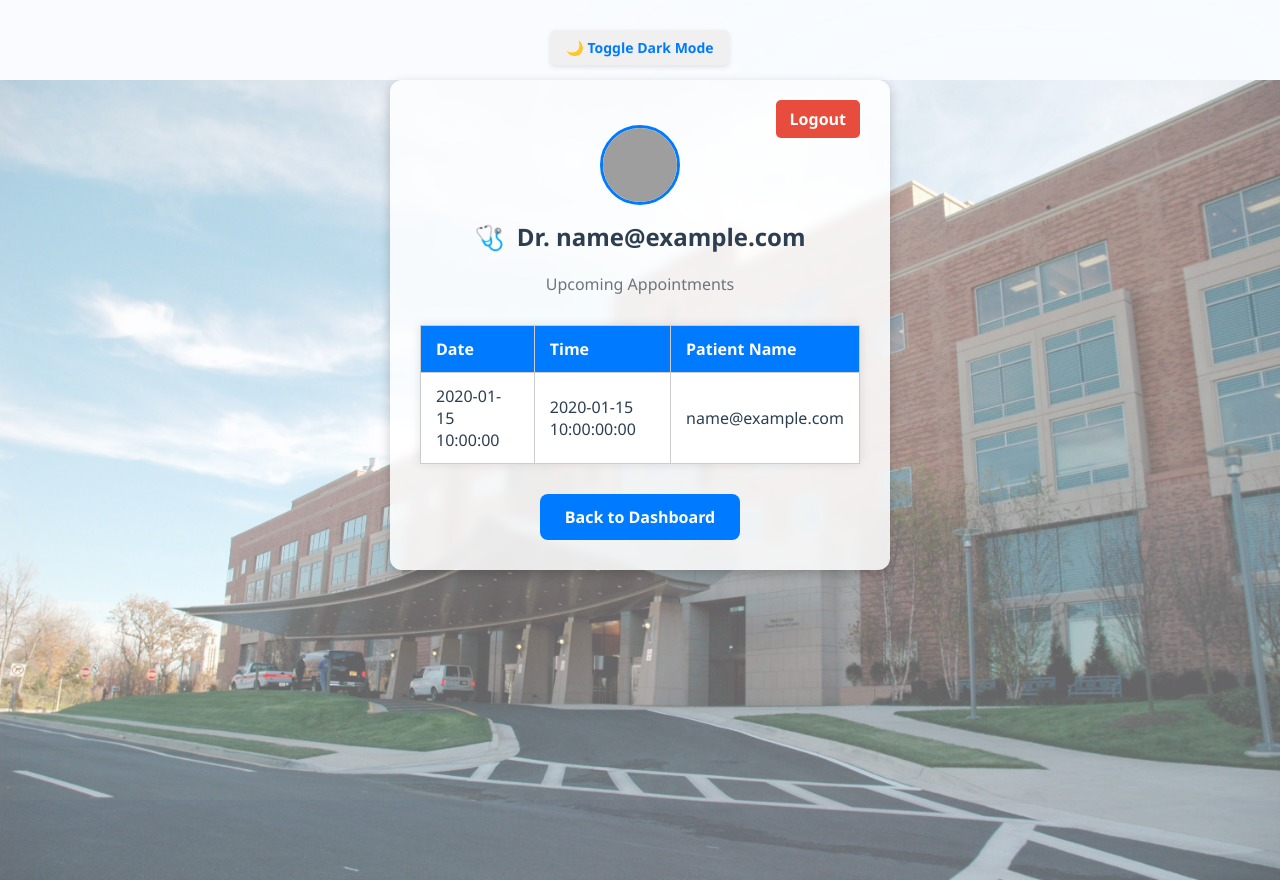
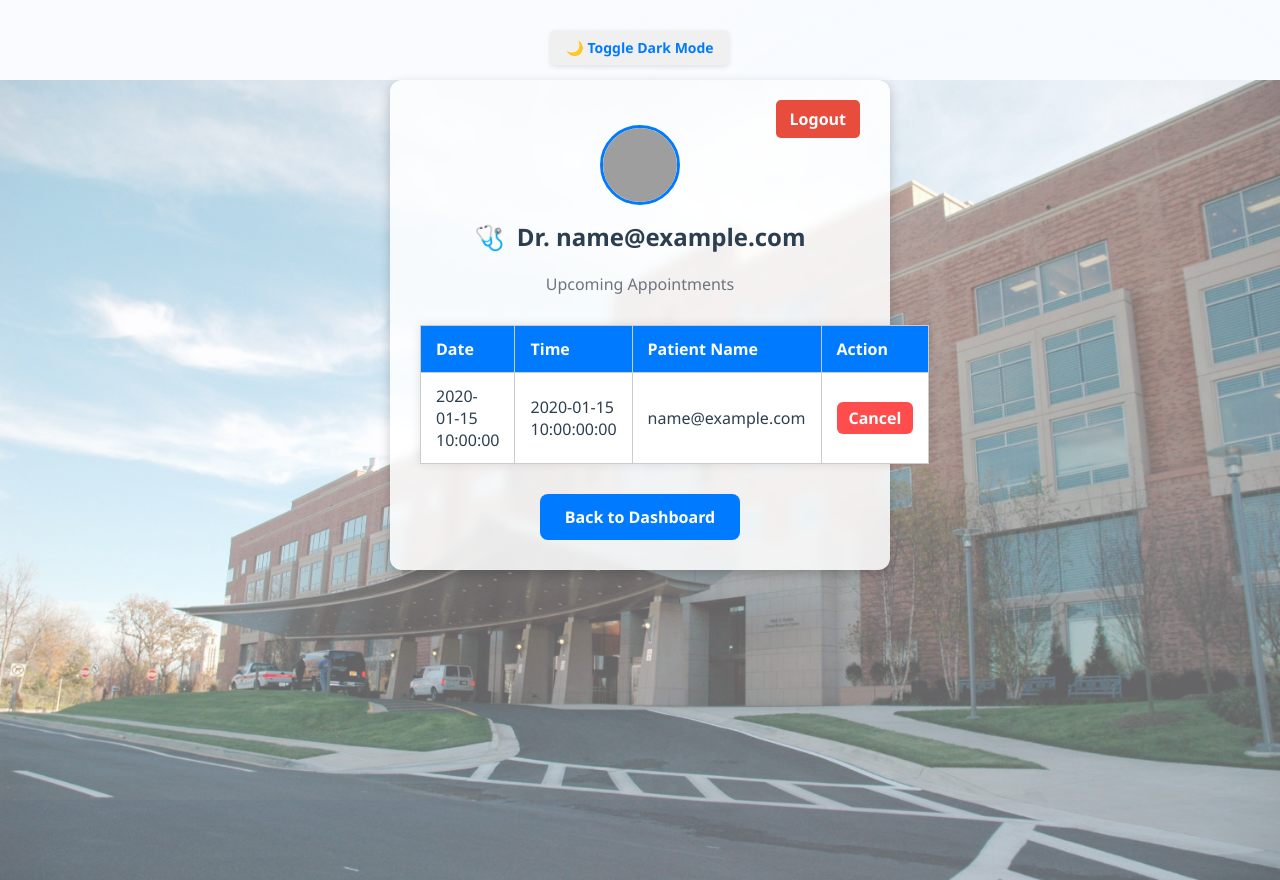
Before and after one commit to aarush323/Hackathon, a Flask app: template templates/appointments.html in a window 1280 px wide. Run offline with Flask 3, Linux system fonts and the light colour scheme; the template is opened without the code that fills it: most values are stand-ins (such as "Sample title", 1, 10 or a date in 2020); grey boxes are pictures that could not be loaded.

Commit message:
cancellation appointment added

```diff
--- a/app.py
+++ b/app.py
@@ -318,7 +318,7 @@ def go_to_doctor_page():
 def logout():
     session.clear()
     flash("Logged out successfully.")
-    return redirect('/login')
+    return redirect('/')
 
 
 @app.route('/appointments')
@@ -336,5 +336,67 @@ def appointments():
 def review():
     return render_template('review.html')
 
+
+
+@app.route('/cancel_booking', methods=['POST'])
+@app.route('/cancel_booking', methods=['POST'])
+def cancel_booking():
+    if 'user_id' not in session or session.get('role') != 'doctor':
+        flash("You must be logged in as a doctor to cancel bookings.")
+        return redirect(url_for('login'))
+
+    doctor_id = session['user_id']
+    date = request.form.get('date')
+    time = request.form.get('time')
+
+    doctor = Doctor.query.get(doctor_id)
+    if not doctor:
+        flash("Doctor not found.")
+        return redirect(url_for('appointments'))
+
+    # Find the booking to cancel
+    target_booking = None
+    updated_bookings = []
+    for b in doctor.booked_time or []:
+        if b.get('date') == date and b.get('time') == time:
+            target_booking = b
+        else:
+            updated_bookings.append(b)
+
+    # Update bookings in DB
+    doctor.booked_time = updated_bookings
+    db.session.commit()
+
+    # Send cancellation email to patient's actual email if available
+    if target_booking and target_booking.get('patient_email'):
+        try:
+            # Look up the patient in the User table
+            user = User.query.filter_by(email=target_booking['patient_email']).first()
+            if user and user.actual_email:
+                recipient_email = user.actual_email
+            else:
+                # Fallback to the stored email if actual one not found
+                recipient_email = target_booking['patient_email']
+
+            msg = Message(
+                subject="Appointment Cancellation Notice",
+                sender=app.config['MAIL_DEFAULT_SENDER'],
+                recipients=[recipient_email],
+                body=(
+                    f"Dear {target_booking['patient_email']},\n\n"
+                    f"Your appointment on {date} at {time}:00 with Dr. {doctor.email} has been cancelled.\n\n"
+                    "Thanks and Regards\n"
+                    "ECOI Solutions"
+                )
+            )
+            mail.send(msg)
+            print(f"Cancellation email sent to {recipient_email}")
+        except Exception as e:
+            print("Email sending failed:", e)
+
+    flash(f"Booking on {date} at {time}:00 cancelled successfully.")
+    return redirect(url_for('appointments'))
+
+
 if __name__ == '__main__':
     app.run(debug=True)
--- a/templates/appointments.html
+++ b/templates/appointments.html
@@ -4,10 +4,23 @@
   <meta charset="UTF-8">
   <title>All Appointments</title>
   <link rel="stylesheet" href="{{ url_for('static', filename='style.css') }}">
+  <style>
+    .cancel-btn {
+      background: #ff4d4d;
+      color: white;
+      padding: 5px 12px;
+      border: none;
+      border-radius: 6px;
+      cursor: pointer;
+    }
+    .cancel-btn:hover {
+      background: #cc0000;
+    }
+  </style>
 </head>
 <body>
 
-  <!-- 🌙 Dark Mode Toggle Button -->
+
   <button onclick="toggleDarkMode()" class="toggle-btn">🌙 Toggle Dark Mode</button>
 
   <img src="{{ url_for('static', filename='images/slide1.jpg') }}" class="background-img" alt="Background">
@@ -32,21 +45,21 @@
 
   <div class="container fade-in" style="margin-top: 80px;">
 
-    <!-- Top Bar -->
+
     <div class="logout-bar">
       <form action="{{ url_for('logout') }}" method="get">
         <button type="submit" class="logout-btn">Logout</button>
       </form>
     </div>
 
-    <!-- Doctor Info -->
+
     <div class="doctor-info">
       <img src="https://cdn-icons-png.flaticon.com/512/3870/3870997.png" alt="Doctor Avatar" class="doctor-avatar">
       <h2><span class="stethoscope-icon">🩺</span> Dr. {{ doctor.email }}</h2>
       <p class="subtitle">Upcoming Appointments</p>
     </div>
 
-    <!-- Appointments Table -->
+
     {% if bookings %}
       <table class="appointments-table">
         <thead>
@@ -54,6 +67,7 @@
             <th>Date</th>
             <th>Time</th>
             <th>Patient Name</th>
+            <th>Action</th>
           </tr>
         </thead>
         <tbody>
@@ -62,6 +76,16 @@
             <td>{{ booking.date }}</td>
             <td>{{ booking.time }}:00</td>
             <td>{{ booking.patient_email }}</td>
+            <td>
+              <form action="{{ url_for('cancel_booking') }}" method="POST" style="display:inline;">
+                  <input type="hidden" name="date" value="{{ booking.date }}">
+  <input type="hidden" name="time" value="{{ booking.time }}">
+
+  <button type="submit" class="cancel-btn" onclick="return confirm('Cancel this booking?')">
+                  Cancel
+                </button>
+              </form>
+            </td>
           </tr>
           {% endfor %}
         </tbody>
@@ -70,11 +94,11 @@
       <p>No appointments found.</p>
     {% endif %}
 
-    <!-- Back Button -->
+
     <a href="/doc_dashboard"><button class="back-btn">Back to Dashboard</button></a>
   </div>
 
-  <!-- 🌙 Dark Mode Script -->
+
   <script>
     function toggleDarkMode() {
       document.body.classList.toggle('dark-mode');
```
